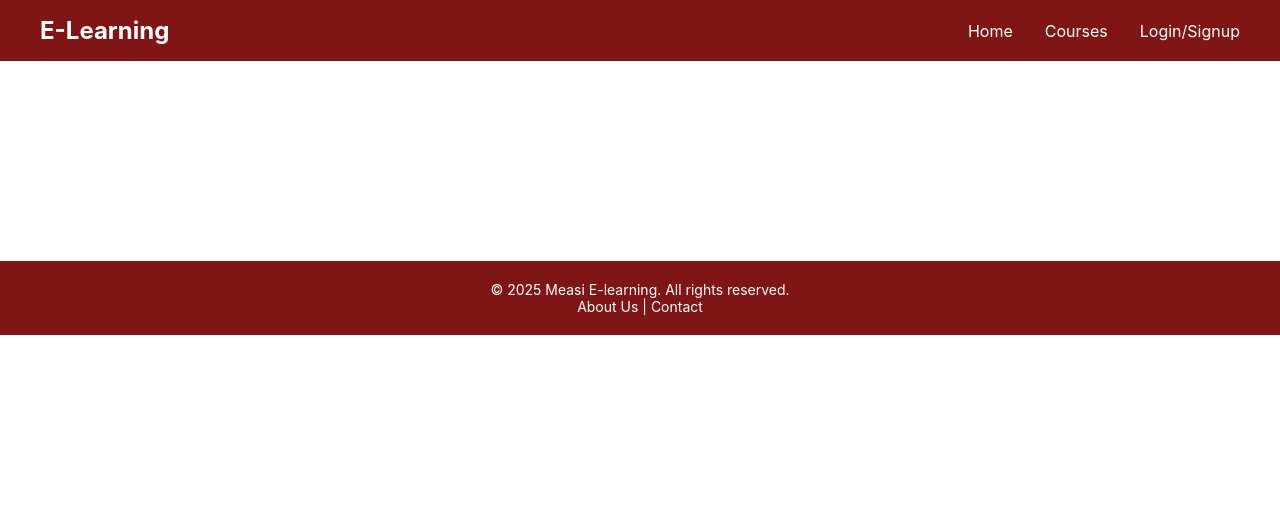
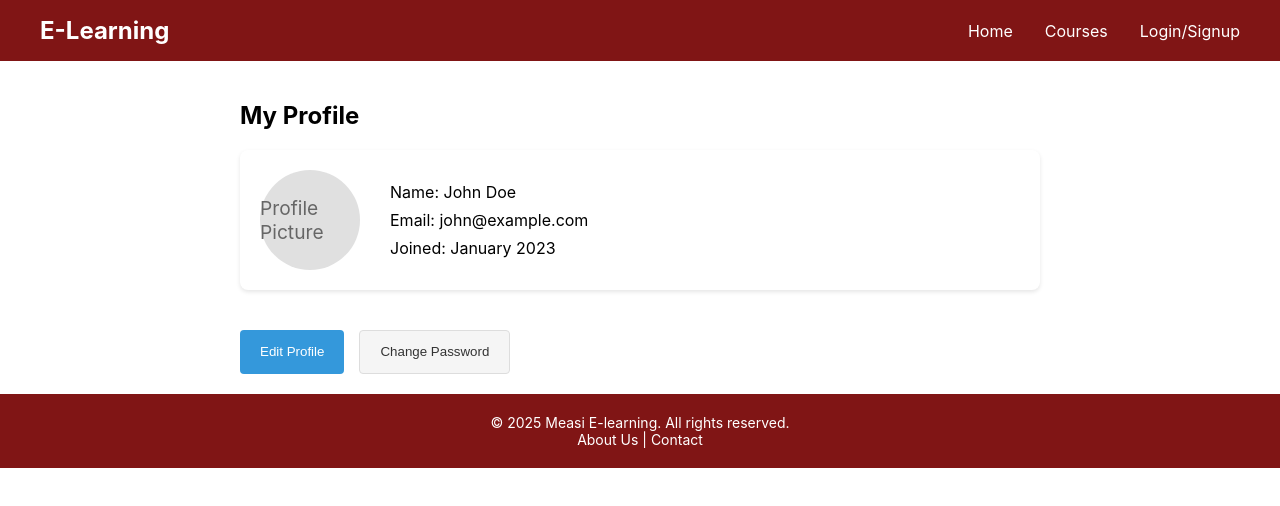
Before and after one commit to Fahaths/E-learning, a React (Create React App) app: page /profile in a window 1280 px wide. Shown: the top 506 px of the page. Built offline with nearby package versions, Linux system fonts and the light colour scheme.

Commit message:
dashboard

```diff
--- a/src/App.css
+++ b/src/App.css
@@ -1,4 +1,4 @@
-.App {
+ax.App {
   text-align: center;
   max-width: 100%;
   overflow-x: hidden;
@@ -191,3 +191,192 @@ h1 {
     width: 60%;
   }
 }
+
+/* Dashboard Styles */
+.dashboard-container {
+  display: flex;
+  min-height: 100vh;
+}
+
+.dashboard-sidebar {
+  width: 250px;
+  background: #2c3e50;
+  color: white;
+  padding: 20px;
+}
+
+.dashboard-sidebar h2 {
+  margin-bottom: 30px;
+  text-align: center;
+}
+
+.dashboard-sidebar nav ul {
+  list-style: none;
+  padding: 0;
+}
+
+.dashboard-sidebar nav li {
+  padding: 10px;
+  margin-bottom: 5px;
+  cursor: pointer;
+  border-radius: 4px;
+}
+
+.dashboard-sidebar nav li:hover {
+  background: #34495e;
+}
+
+.dashboard-sidebar nav li.active {
+  background: #3498db;
+}
+
+.dashboard-content {
+  flex: 1;
+  padding: 20px;
+  background: #f5f5f5;
+}
+
+/* Responsive dashboard */
+@media (max-width: 768px) {
+  .dashboard-container {
+    flex-direction: column;
+  }
+
+  .dashboard-sidebar {
+    width: 100%;
+    padding: 10px;
+  }
+
+  .dashboard-content {
+    padding: 15px;
+  }
+}
+
+@media (max-width: 480px) {
+  .dashboard-sidebar nav li {
+    padding: 8px;
+    font-size: 0.9em;
+  }
+
+  .dashboard-content {
+    padding: 10px;
+  }
+}
+
+/* Profile Styles */
+.profile-container {
+  max-width: 800px;
+  margin: 0 auto;
+  padding: 20px;
+}
+
+.profile-content {
+  display: flex;
+  flex-direction: column;
+  gap: 20px;
+}
+
+.profile-info {
+  display: flex;
+  align-items: center;
+  gap: 30px;
+  padding: 20px;
+  background: white;
+  border-radius: 8px;
+  box-shadow: 0 2px 4px rgba(0,0,0,0.1);
+}
+
+.avatar {
+  width: 100px;
+  height: 100px;
+  border-radius: 50%;
+  background: #e0e0e0;
+  display: flex;
+  align-items: center;
+  justify-content: center;
+  font-size: 1.2rem;
+  color: #666;
+}
+
+.details p {
+  margin: 8px 0;
+  font-size: 1rem;
+}
+
+.profile-actions {
+  display: flex;
+  gap: 15px;
+  margin-top: 20px;
+}
+
+.btn-primary {
+  background: #3498db;
+  color: white;
+  border: none;
+  padding: 10px 20px;
+  border-radius: 4px;
+  cursor: pointer;
+}
+
+.btn-secondary {
+  background: #f5f5f5;
+  color: #333;
+  border: 1px solid #ddd;
+  padding: 10px 20px;
+  border-radius: 4px;
+  cursor: pointer;
+}
+
+/* Responsive profile */
+@media (max-width: 768px) {
+  .profile-info {
+    flex-direction: column;
+    text-align: center;
+  }
+
+  .profile-actions {
+    justify-content: center;
+  }
+}
+
+/* Wishlist Styles */
+.wishlist-container {
+  max-width: 1000px;
+  margin: 0 auto;
+  padding: 20px;
+}
+
+.wishlist-items {
+  display: grid;
+  grid-template-columns: repeat(auto-fill, minmax(300px, 1fr));
+  gap: 20px;
+}
+
+.wishlist-item {
+  background: white;
+  padding: 20px;
+  border-radius: 8px;
+  box-shadow: 0 2px 4px rgba(0,0,0,0.1);
+}
+
+.wishlist-item h3 {
+  margin-top: 0;
+  color: #2c3e50;
+}
+
+.wishlist-actions {
+  display: flex;
+  gap: 10px;
+  margin-top: 15px;
+}
+
+/* Responsive wishlist */
+@media (max-width: 768px) {
+  .wishlist-items {
+    grid-template-columns: 1fr;
+  }
+
+  .wishlist-actions {
+    flex-direction: column;
+  }
+}
--- a/src/App.jsx
+++ b/src/App.jsx
@@ -1,4 +1,5 @@
 import React from 'react';
+import { AuthProvider } from './context/AuthContext';
 import './App.css';
 import Header from './components/Header';
 import Footer from './components/Footer';
@@ -6,35 +7,33 @@ import Home from './pages/Home';
 import About from './pages/About';
 import Courses from './pages/Courses';
 import Posts from './components/posts';
-import  Assingment from './pages/Assingment'; // Importing the Assignment component
+import Assingment from './pages/Assingment';
 import Auth from './pages/Auth';
-import ForgotPassword from './pages/Forgetpassword'; // Importing the Forgot Password component
+import ForgotPassword from './pages/Forgetpassword';
+import Dashboard from './pages/dashboard';
+import MyProfile from './pages/MyProfile';
+import Wishlist from './pages/Wishlist';
 import { BrowserRouter as Router, Route, Routes } from 'react-router-dom';
 
 function App() {
   return (
-    <Router>
+    <AuthProvider>
+      <Router>
       <Header />
       <Routes>
         <Route path="/" element={<Home />} />
         <Route path="/about" element={<About />} />
         <Route path="/courses" element={<Courses />} />
         <Route path="/posts" element={<Posts />} />
-        <Route path="/assignments" element={<Assingment />} /> {/* Adding route for Assignments */}
-        <Route path="/Auth" element={<Auth />} /> {/* Adding route for Login */}
-
+        <Route path="/assignments" element={<Assingment />} />
+        <Route path="/auth" element={<Auth />} />
+        <Route path="/dashboard" element={<Dashboard />} />
+        <Route path="/profile" element={<MyProfile />} />
+        <Route path="/wishlist" element={<Wishlist />} />
       </Routes>
-      <br />
-      <br /><br />
-      <br />
-      <br />
-      <br />
-      <br />
-      <br />
-      <br />
-      <br />
-      <Footer />
-    </Router>
+        <Footer />
+      </Router>
+    </AuthProvider>
   );
 }
 
--- /dev/null
+++ b/src/context/AuthContext.js
@@ -0,0 +1,25 @@
+import React, { createContext, useState, useContext } from 'react';
+
+const AuthContext = createContext();
+
+export function AuthProvider({ children }) {
+  const [currentUser, setCurrentUser] = useState(null);
+
+  const login = (userData) => {
+    setCurrentUser(userData);
+  };
+
+  const logout = () => {
+    setCurrentUser(null);
+  };
+
+  return (
+    <AuthContext.Provider value={{ currentUser, login, logout }}>
+      {children}
+    </AuthContext.Provider>
+  );
+}
+
+export function useAuth() {
+  return useContext(AuthContext);
+}
--- a/src/pages/Home.jsx
+++ b/src/pages/Home.jsx
@@ -1,7 +1,7 @@
-import React, { useEffect, useState } from 'react';
-import Auth from './Auth'; // Import the Auth component
-
+import React, { useEffect, useState, useContext } from 'react';
 import { Link } from 'react-router-dom';
+import { useAuth } from '../context/AuthContext';
+import Dashboard from './dashboard';
 import axios from 'axios';
 import ReactPlayer from 'react-player';
 import DOMPurify from 'dompurify';
@@ -11,6 +11,7 @@ function Home() {
   const [courses, setCourses] = useState([]);
   const [loading, setLoading] = useState(true);
   const [error, setError] = useState(null);
+  const { currentUser } = useAuth();
 
   useEffect(() => {
     const fetchCourses = async () => {
@@ -37,14 +38,14 @@ function Home() {
   }, []);
 
   return (
-    <div>
-
-
+    <div className="home-container">
       <h1 className='heading'>Welcome to Measi E-learning Website</h1>
 
+      {currentUser ? (
+        <div className="dashboard-layout">
+          <Dashboard />
           <div className="courses-container">
             <h2>Featured Courses</h2>
-
             {loading && <div className="loading-spinner">Loading courses...</div>}
             {error && <div className="error-message">{error}</div>}
             {!loading && !error && (
@@ -87,10 +88,55 @@ function Home() {
               </ul>
             )}
           </div>
+        </div>
+      ) : (
+        <div className="courses-container">
+          <h2>Featured Courses</h2>
+          {loading && <div className="loading-spinner">Loading courses...</div>}
+          {error && <div className="error-message">{error}</div>}
+          {!loading && !error && (
+            <ul className="courses-list">
+              {courses.map(course => (
+                <li key={course.id} className="course-card">
+                  <div className="course-media react-course">
+                    {course.video_url ? (
+                      <ReactPlayer
+                        url={course.video_url}
+                        controls
+                        width="100%"
+                        height="auto"
+                        className="course-video"
+                      />
+                    ) : course.featured_media_url ? (
+                      <img src={course.featured_media_url} alt={course.title.rendered || 'Course'} />
+                    ) : (
+                      <img
+                        src="/images/course-placeholder.jpg"
+                        alt="Course placeholder"
+                        className="placeholder-image"
+                      />
+                    )}
+                  </div>
 
+                  <div className="course-content">
+                    <h2>{course.title.rendered || 'No title available'}</h2>
+                    {course.content.rendered ? (
+                      <div
+                        className="course-description"
+                        dangerouslySetInnerHTML={{ __html: DOMPurify.sanitize(course.content.rendered) }}
+                      />
+                    ) : (
+                      <p>No content available</p>
+                    )}
+                  </div>
+                </li>
+              ))}
+            </ul>
+          )}
+        </div>
+      )}
     </div>
   );
-
 }
 
 export default Home;
--- /dev/null
+++ b/src/pages/MyProfile.jsx
@@ -0,0 +1,26 @@
+import React from 'react';
+import '../App.css';
+
+const MyProfile = () => {
+  return (
+    <div className="profile-container">
+      <h2>My Profile</h2>
+      <div className="profile-content">
+        <div className="profile-info">
+          <div className="avatar">Profile Picture</div>
+          <div className="details">
+            <p>Name: John Doe</p>
+            <p>Email: john@example.com</p>
+            <p>Joined: January 2023</p>
+          </div>
+        </div>
+        <div className="profile-actions">
+          <button className="btn-primary">Edit Profile</button>
+          <button className="btn-secondary">Change Password</button>
+        </div>
+      </div>
+    </div>
+  );
+};
+
+export default MyProfile;
--- /dev/null
+++ b/src/pages/Wishlist.jsx
@@ -0,0 +1,31 @@
+import React from 'react';
+import '../App.css';
+
+const Wishlist = () => {
+  const courses = [
+    { id: 1, title: 'Advanced React', instructor: 'Jane Smith', price: '$49.99' },
+    { id: 2, title: 'Node.js Fundamentals', instructor: 'John Doe', price: '$39.99' },
+    { id: 3, title: 'Modern JavaScript', instructor: 'Alex Johnson', price: '$29.99' }
+  ];
+
+  return (
+    <div className="wishlist-container">
+      <h2>My Wishlist</h2>
+      <div className="wishlist-items">
+        {courses.map(course => (
+          <div key={course.id} className="wishlist-item">
+            <h3>{course.title}</h3>
+            <p>Instructor: {course.instructor}</p>
+            <p>Price: {course.price}</p>
+            <div className="wishlist-actions">
+              <button className="btn-primary">Enroll Now</button>
+              <button className="btn-secondary">Remove</button>
+            </div>
+          </div>
+        ))}
+      </div>
+    </div>
+  );
+};
+
+export default Wishlist;
--- /dev/null
+++ b/src/pages/dashboard.jsx
@@ -0,0 +1,42 @@
+import React, { useState } from 'react';
+import { Outlet } from 'react-router-dom';
+import '../App.css';
+
+const Dashboard = () => {
+  const [activeTab, setActiveTab] = useState('myprofile');
+
+  const subModules = [
+    { id: 'myprofile', name: 'My Profile' },
+    { id: 'wishlist', name: 'Wishlist' },
+    { id: 'courses', name: 'My Courses' },
+    { id: 'progress', name: 'Learning Progress' },
+    { id: 'certificates', name: 'Certificates' },
+    { id: 'settings', name: 'Account Settings' }
+  ];
+
+  return (
+    <div className="dashboard-container">
+      <div className="dashboard-sidebar">
+        <h2>Dashboard</h2>
+        <nav>
+          <ul>
+            {subModules.map((module) => (
+              <li
+                key={module.id}
+                className={activeTab === module.id ? 'active' : ''}
+                onClick={() => setActiveTab(module.id)}
+              >
+                {module.name}
+              </li>
+            ))}
+          </ul>
+        </nav>
+      </div>
+      <div className="dashboard-content">
+        <Outlet />
+      </div>
+    </div>
+  );
+};
+
+export default Dashboard;
```
Lines whose indentation alone changed are shown as unchanged.
